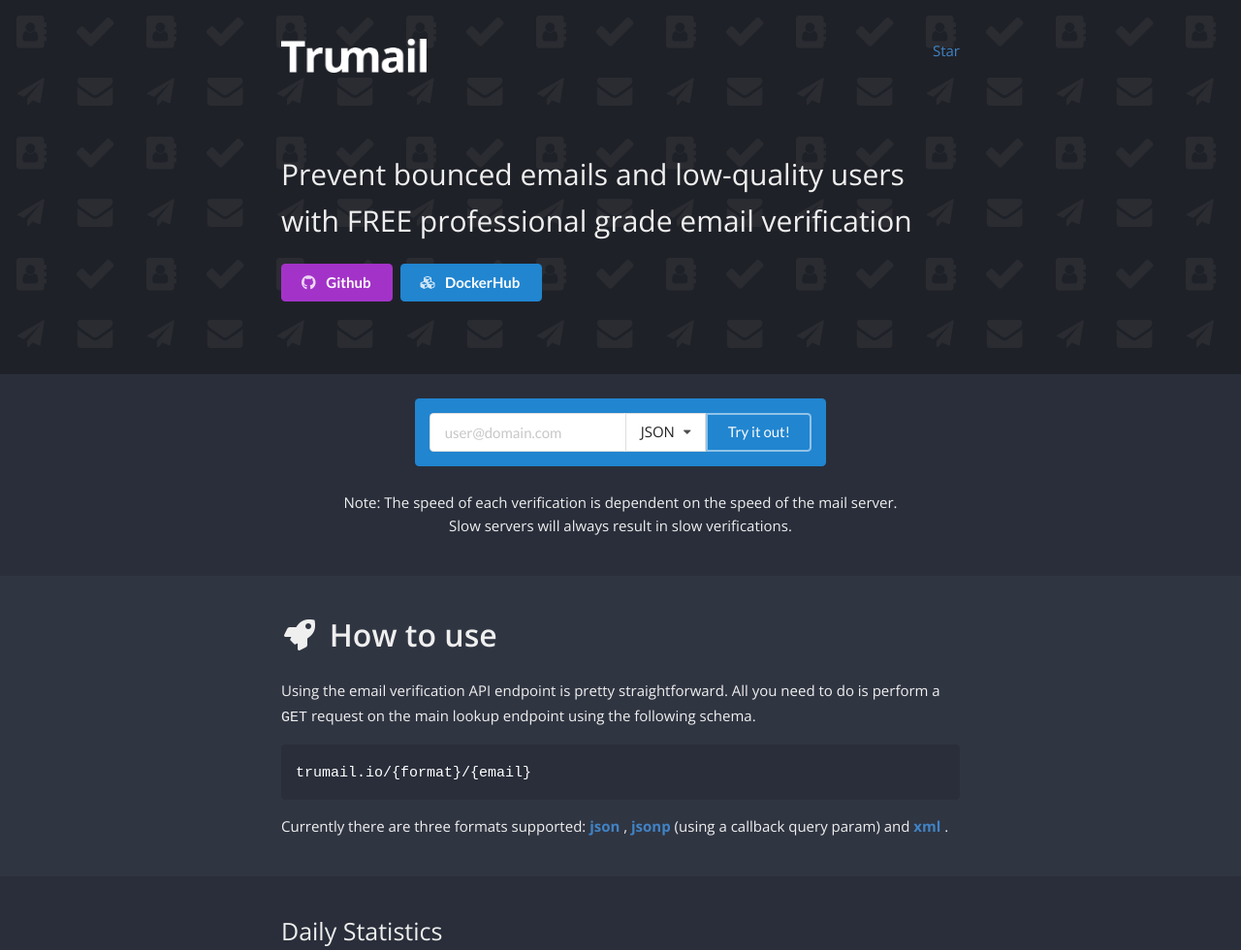
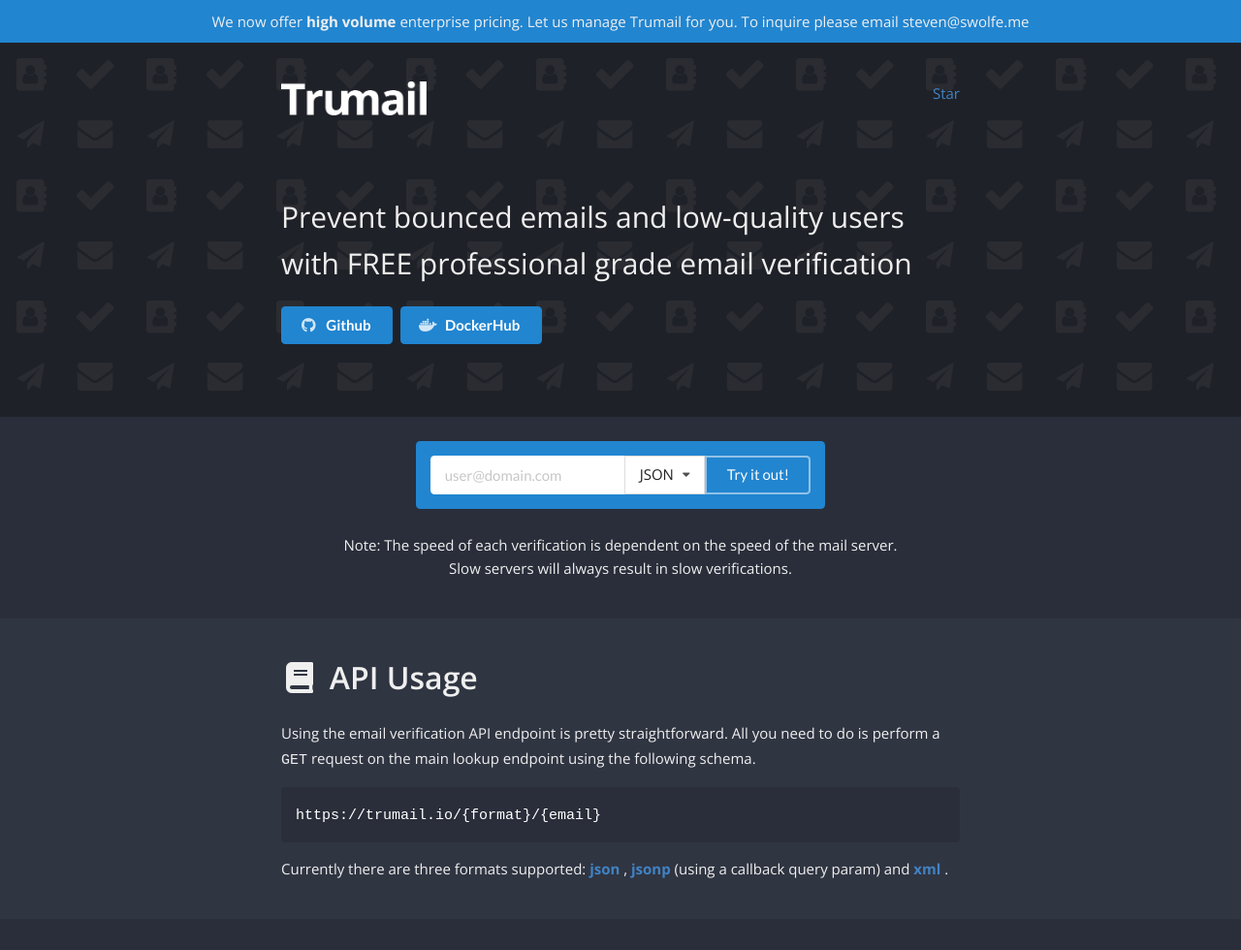
Before and after one commit to trumail/trumail, a plain HTML site: page web/index.html in a window 1280 px wide. Shown: the top 980 px of the page at 97% size. Drawn offline with nearby package versions, Linux system fonts and the light colour scheme; no server answers.

Commit message:
Updating semantic ui and adding pricing banner

```diff
--- a/web/assets/css/trumail.css
+++ b/web/assets/css/trumail.css
@@ -1,7 +1,7 @@
 html,
 body {
     background-color: #1f2128;
-    color: #6f7b88;
+    color: #768696;
     line-height: 1.6;
     font-family: 'Open Sans', sans-serif;
     font-weight: 400;
@@ -75,6 +75,13 @@
     padding-bottom: 20px;
 }
 
+.banner{
+    background-color: #2185d0;
+    color: #efefef;
+    text-align: center;
+    padding: 10px 0;
+}
+
 .mail-pattern {
     background-image: url("../images/background.png");
     background-size: 134px 125px;
--- a/web/index.html
+++ b/web/index.html
@@ -26,7 +26,7 @@
 
     <!-- Styles -->
     <link rel="stylesheet" href="https://fonts.googleapis.com/css?family=Open+Sans:300,400,600,700">
-    <link rel="stylesheet" href="https://cdnjs.cloudflare.com/ajax/libs/semantic-ui/2.2.13/semantic.min.css">
+    <link rel="stylesheet" href="https://cdnjs.cloudflare.com/ajax/libs/semantic-ui/2.3.1/semantic.min.css">
     <link rel="stylesheet" href="assets/css/trumail.css">
 </head>
 
@@ -41,6 +41,9 @@
         <div class="actions">
             <div class="ui approve primary button">Ok</div>
         </div>
+    </div>
+    <div class="banner">
+        We now offer <b>high volume</b> enterprise pricing. Let us manage Trumail for you. To inquire please email steven@swolfe.me
     </div>
     <div class="mail-pattern">
         <div class="ui container padded">
@@ -61,11 +64,11 @@
                     Prevent bounced emails and low-quality users with
                     <b>FREE</b> professional grade email verification
                 </div>
-                <a class="ui purple button" href="https://github.com/sdwolfe32/trumail">
+                <a class="ui primary button" href="https://github.com/sdwolfe32/trumail">
                     <i class="github icon"></i> Github
                 </a>
                 <a class="ui primary button" href="https://hub.docker.com/r/sdwolfe32/trumail">
-                    <i class="cubes icon"></i> DockerHub
+                    <i class="docker icon"></i> DockerHub
                 </a>
             </div>
         </div>
@@ -75,8 +78,8 @@
             <div class="ui centered grid">
                 <div class="ui blue inverted compact segment">
                     <form id="test-form">
-                        <div class="ui action inverted input">
-                            <div class="ui action input">
+                        <div class="ui action input">
+                            <div class="ui action inverted input">
                                 <input name="test-email" placeholder="user@domain.com" type="email">
                             </div>
                             <div class="ui compact selection dropdown" tabindex="0">
@@ -108,12 +111,12 @@
     <div class="dark2">
         <div class="ui container padded">
             <h2>
-                <i class="rocket icon"></i> How to use</h2>
+                <i class="book icon"></i> API Usage</h2>
             <p>
                 Using the email verification API endpoint is pretty straightforward. All you need to do is perform a
                 <code>GET</code> request on the main lookup endpoint using the following schema.
                 <div class="ui dark1 inverted segment">
-                    <code>trumail.io/{format}/{email}</code>
+                    <code>https://trumail.io/{format}/{email}</code>
                 </div>
                 Currently there are three formats supported:
                 <a href="http://en.wikipedia.org/wiki/JSON">
@@ -176,7 +179,7 @@
     </div>
     <div class="ui container padded">
         <h2>
-            <i class="help icon"></i> What it does</h2>
+            <i class="question circle icon"></i> What it does</h2>
         <p>
             Trumail is a fast and accurate email address verification API written entirely in Go. It was built with the intention of
             providing software engineers and businesses with a simple and easy to use solution to bounced emails.
@@ -194,7 +197,7 @@
     </div>
     <div class="ui container padded-bottom">
         <h2>
-            <i class="protect icon"></i> Privacy Policy</h2>
+            <i class="shield alternate icon"></i> Privacy Policy</h2>
         <p>
             To protect you and your users contact information, we DO NOT store any lookup data on our own servers. This is a basic API
             service and we therefore have no database to store data in. All that is currently collected are request logs
@@ -236,7 +239,7 @@
     </div>
     <script src="https://cdnjs.cloudflare.com/ajax/libs/countup.js/1.9.3/countUp.min.js"></script>
     <script src="https://cdnjs.cloudflare.com/ajax/libs/jquery/3.3.1/jquery.min.js"></script>
-    <script src="https://cdnjs.cloudflare.com/ajax/libs/semantic-ui/2.2.13/semantic.min.js"></script>
+    <script src="https://cdnjs.cloudflare.com/ajax/libs/semantic-ui/2.3.1/semantic.min.js"></script>
     <script src="https://buttons.github.io/buttons.js"></script>
     <script src="assets/js/vkbeautify.js"></script>
     <script src="assets/js/trumail.js"></script>
```
